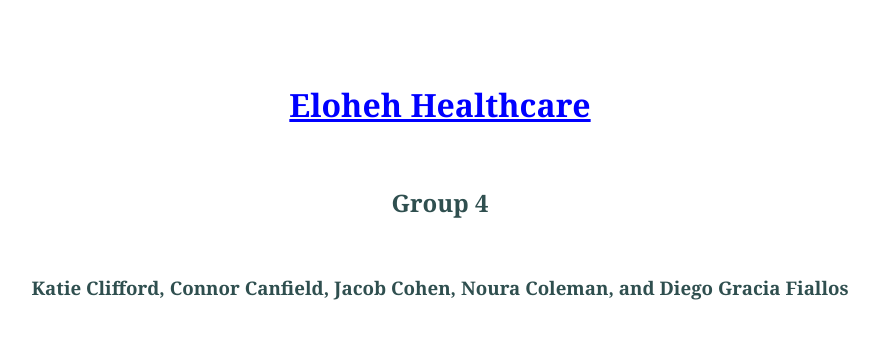
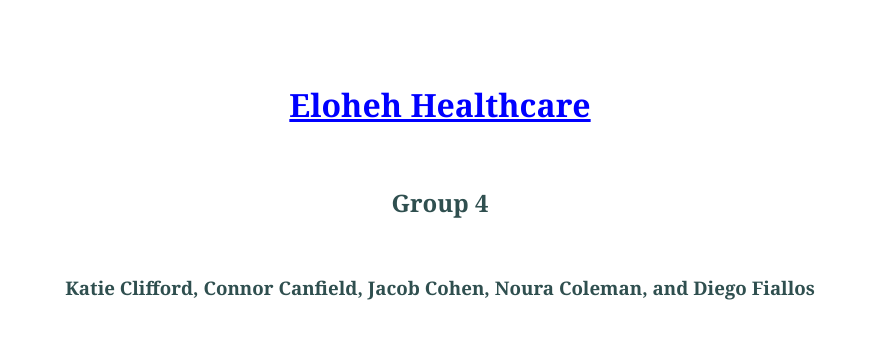
Before and after one commit to cliffok/mgmt382teamproject.github.io, a plain HTML site: page frame_b.html in a window 1280 px wide. Shown: the whole page, without its empty margins (200-1079 px from the left). Drawn offline with Linux system fonts and the light colour scheme.

Commit message:
Update frame_b.html

```diff
--- a/frame_b.html
+++ b/frame_b.html
@@ -18,7 +18,7 @@
 <h2 style = "font-family:georgia;"><font color = "darkslategray"> Group 4 </font></h2>
 <br>
 
-<h3 style = "font-family:georgia;"><font color = "darkslategray"> Katie Clifford, Connor Canfield, Jacob Cohen, Noura Coleman, and Diego Gracia Fiallos </font></h3>
+<h3 style = "font-family:georgia;"><font color = "darkslategray"> Katie Clifford, Connor Canfield, Jacob Cohen, Noura Coleman, and Diego Fiallos </font></h3>
 </center>
 
 
```
